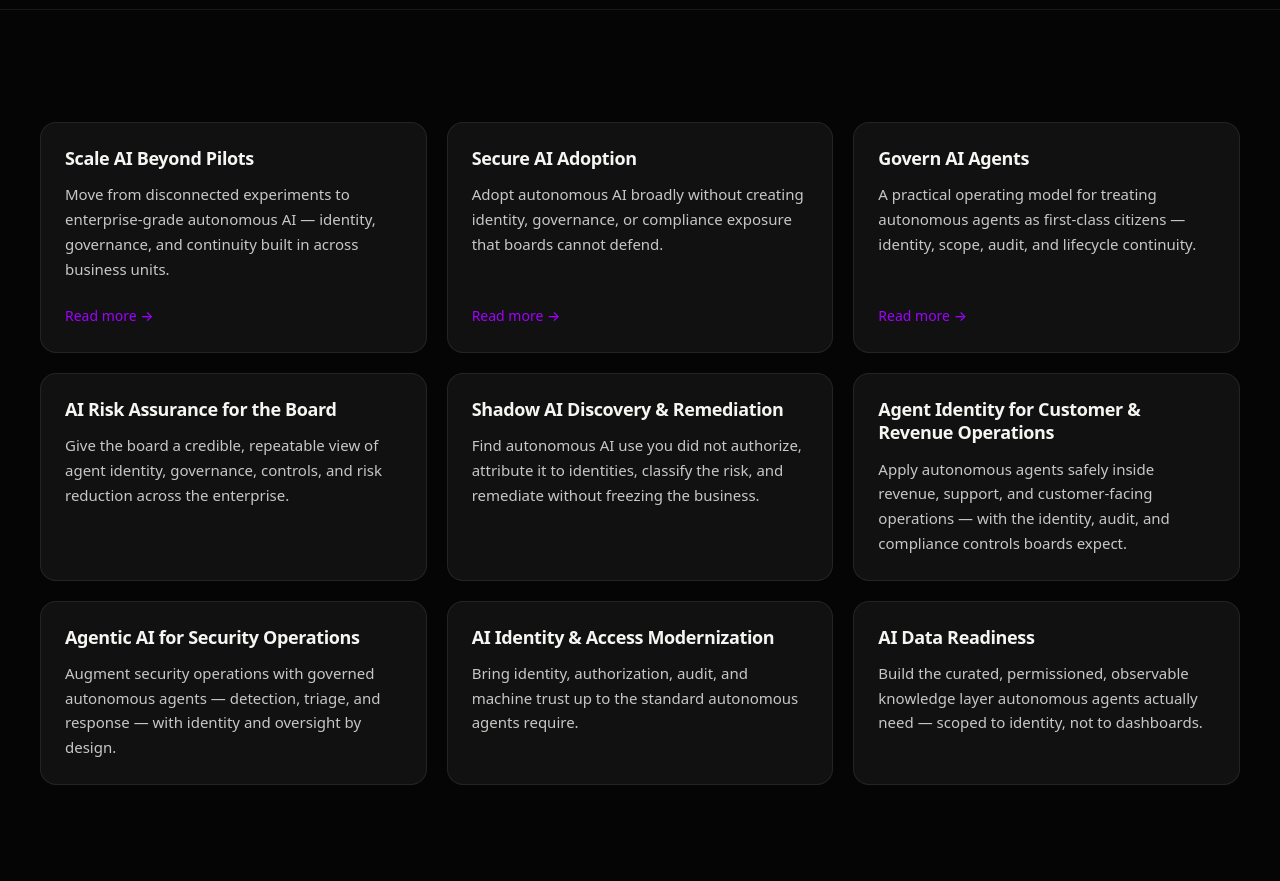
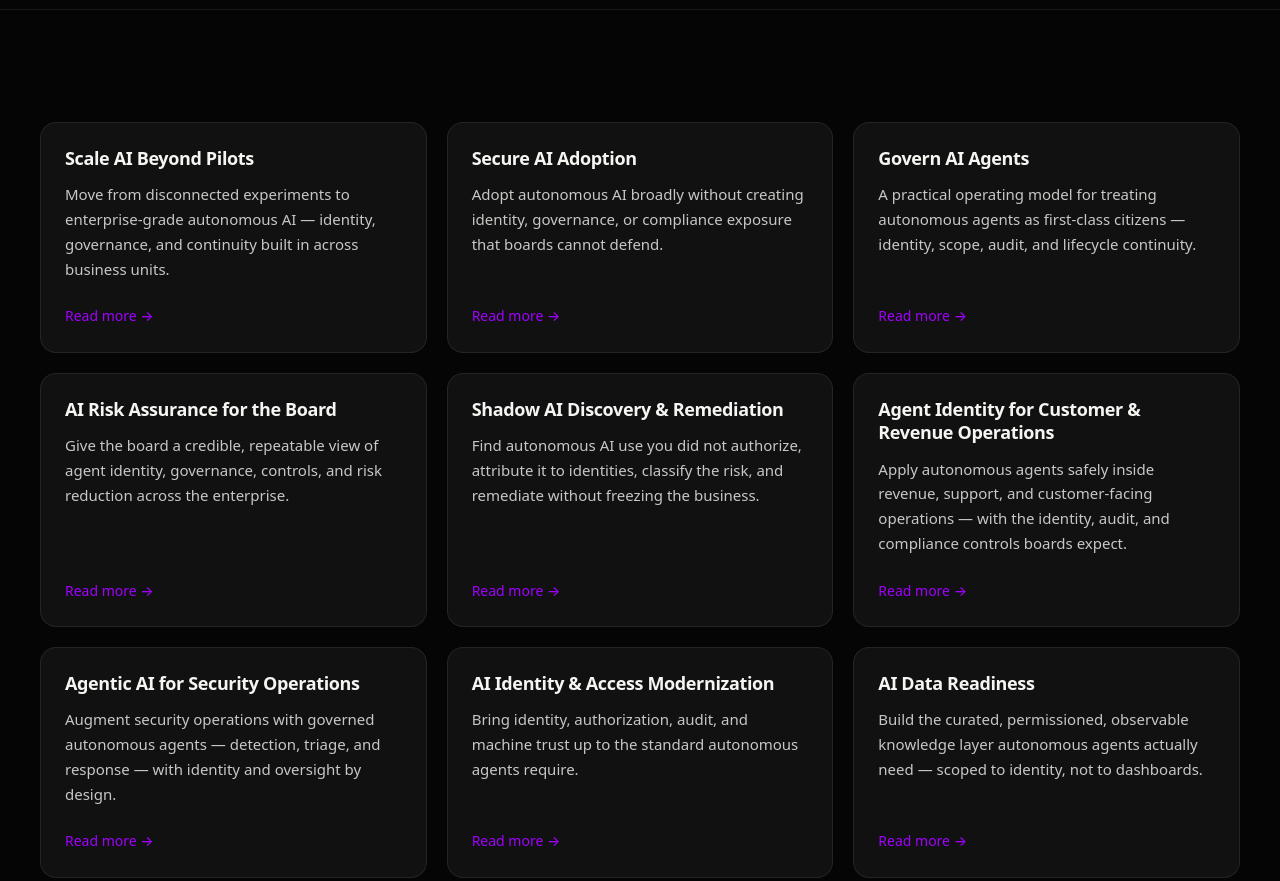
Before and after one commit to MultiplierPartners/mxp_site, a Gatsby site: page /solutions in a window 1280 px wide. Shown: the part 520-1401 px from the top of the page. Built offline with nearby package versions, Linux system fonts and the light colour scheme; Gatsby itself is replaced by a stand-in of ours.

Commit message:
fixing a link bug in soutions

```diff
--- a/src/components/Sections.js
+++ b/src/components/Sections.js
@@ -74,7 +74,17 @@ export const PageHero = ({ eyebrow, title, lede, crumb }) => (
 );
 
 // Card that links out when `to` is provided, otherwise renders as a plain card
-export const Card = ({ to, num, category, badge, title, text, cta, meta }) => {
+export const Card = ({
+  to,
+  num,
+  category,
+  badge,
+  title,
+  text,
+  cta,
+  ctaTone,
+  meta,
+}) => {
   const inner = (
     <>
       {(category || badge) && (
@@ -87,7 +97,11 @@ export const Card = ({ to, num, category, badge, title, text, cta, meta }) => {
       <h3 className="card__title">{title}</h3>
       <p className="card__text">{text}</p>
       {meta && <p className="card__meta">{meta}</p>}
-      {cta && <span className="card__cta">{cta}</span>}
+      {cta && (
+        <span className={`card__cta${ctaTone ? ` card__cta--${ctaTone}` : ""}`}>
+          {cta}
+        </span>
+      )}
     </>
   );
 
--- a/src/data/site.js
+++ b/src/data/site.js
@@ -76,26 +76,32 @@ export const solutions = [
   },
   {
     title: "AI Risk Assurance for the Board",
+    slug: "/contact/",
     text: "Give the board a credible, repeatable view of agent identity, governance, controls, and risk reduction across the enterprise.",
   },
   {
     title: "Shadow AI Discovery & Remediation",
+    slug: "/contact/",
     text: "Find autonomous AI use you did not authorize, attribute it to identities, classify the risk, and remediate without freezing the business.",
   },
   {
     title: "Agent Identity for Customer & Revenue Operations",
+    slug: "/contact/",
     text: "Apply autonomous agents safely inside revenue, support, and customer-facing operations — with the identity, audit, and compliance controls boards expect.",
   },
   {
     title: "Agentic AI for Security Operations",
+    slug: "/contact/",
     text: "Augment security operations with governed autonomous agents — detection, triage, and response — with identity and oversight by design.",
   },
   {
     title: "AI Identity & Access Modernization",
+    slug: "/contact/",
     text: "Bring identity, authorization, audit, and machine trust up to the standard autonomous agents require.",
   },
   {
     title: "AI Data Readiness",
+    slug: "/contact/",
     text: "Build the curated, permissioned, observable knowledge layer autonomous agents actually need — scoped to identity, not to dashboards.",
   },
 ];
--- a/src/pages/solutions.js
+++ b/src/pages/solutions.js
@@ -21,7 +21,8 @@ const SolutionsPage = () => (
               to={s.slug}
               title={s.title}
               text={s.text}
-              cta={s.slug ? "Read more →" : null}
+              cta="Read more →"
+              ctaTone="green"
             />
           ))}
         </CardGrid>
```
